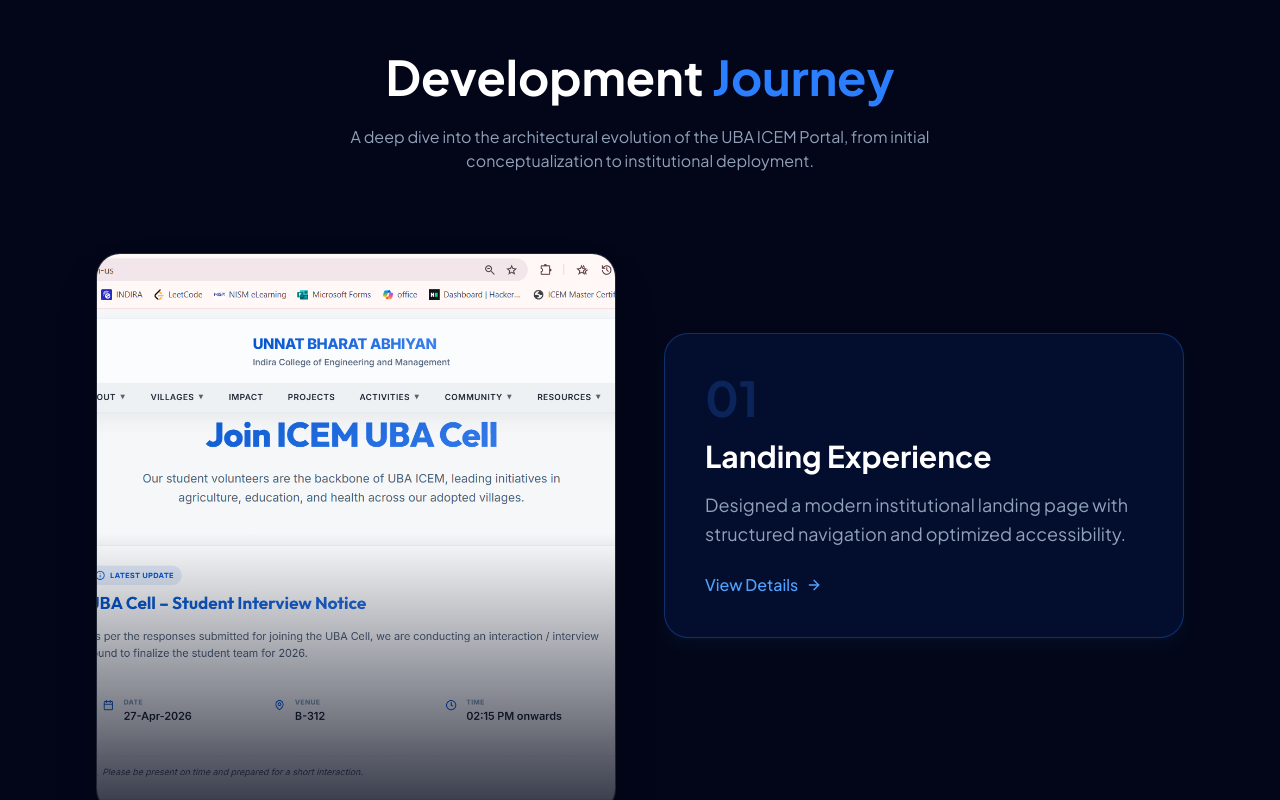
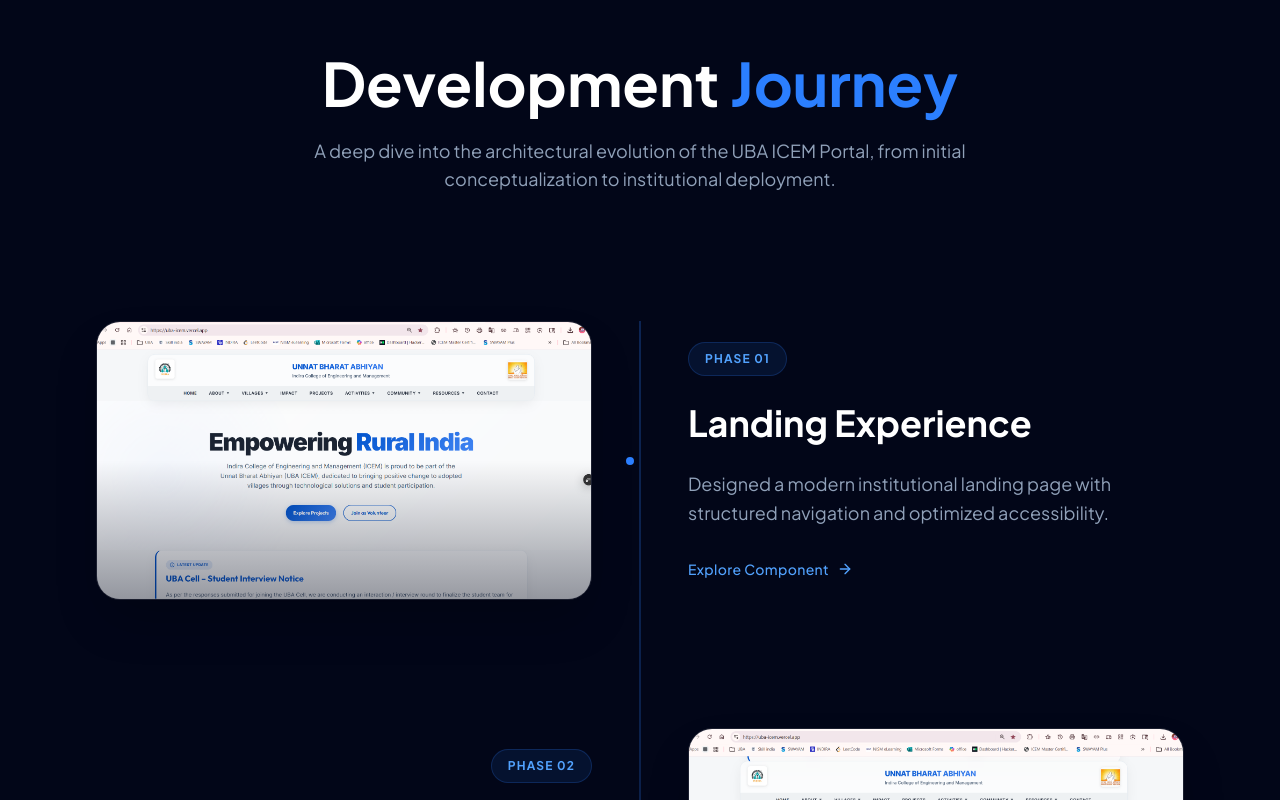
Before and after one commit to Nawalegaurav26/lifetime_learner26, a Next.js app: page /projects/uba in a window 1280 px wide. Shown: the part 1560-2360 px from the top of the page. Built offline with nearby package versions, Linux system fonts and the light colour scheme.

Commit message:
feat: Refactor UBA journey to an alternating side-by-side layout for better visibility

```diff
--- a/src/app/projects/uba/page.tsx
+++ b/src/app/projects/uba/page.tsx
@@ -306,17 +306,14 @@
 ];
 
 const DevelopmentJourney = () => {
-  const containerRef = useRef(null);
-  const [activeIndex, setActiveIndex] = useState(0);
-
   return (
-    <Section id="journey" className="bg-slate-950 pb-0">
-      <div className="text-center mb-20">
+    <Section id="journey" className="bg-slate-950">
+      <div className="text-center mb-32">
         <motion.h2
           initial={{ opacity: 0, y: 20 }}
           whileInView={{ opacity: 1, y: 0 }}
           viewport={{ once: true }}
-          className="text-4xl md:text-5xl font-bold text-white mb-6"
+          className="text-4xl md:text-6xl font-bold text-white mb-6"
         >
           Development <span className="text-blue-500">Journey</span>
         </motion.h2>
@@ -325,43 +322,22 @@
           whileInView={{ opacity: 1, y: 0 }}
           viewport={{ once: true }}
           transition={{ delay: 0.1 }}
-          className="text-slate-400 max-w-2xl mx-auto"
+          className="text-slate-400 max-w-2xl mx-auto text-lg"
         >
           A deep dive into the architectural evolution of the UBA ICEM Portal, from initial conceptualization to institutional deployment.
         </motion.p>
       </div>
 
-      <div ref={containerRef} className="relative flex flex-col lg:flex-row gap-12">
-        {/* Left: Sticky Image Preview */}
-        <div className="lg:w-1/2 lg:sticky lg:top-32 lg:h-[70vh] rounded-3xl overflow-hidden border border-white/10 bg-slate-900/50 shadow-2xl">
-          <AnimatePresence mode="wait">
-            <motion.div
-              key={activeIndex}
-              initial={{ opacity: 0, scale: 1.1, filter: "blur(10px)" }}
-              animate={{ opacity: 1, scale: 1, filter: "blur(0px)" }}
-              exit={{ opacity: 0, scale: 0.95, filter: "blur(10px)" }}
-              transition={{ duration: 0.7, ease: [0.16, 1, 0.3, 1] }}
-              className="absolute inset-0"
-            >
-              <Image
-                src={timelineData[activeIndex].image}
-                alt={timelineData[activeIndex].title}
-                fill
-                className="object-cover"
-              />
-              <div className="absolute inset-0 bg-gradient-to-t from-slate-950/80 via-transparent to-transparent"></div>
-            </motion.div>
-          </AnimatePresence>
-        </div>
+      <div className="relative max-w-7xl mx-auto">
+        {/* Vertical Connecting Line */}
+        <div className="absolute left-1/2 -translate-x-1/2 top-0 bottom-0 w-px bg-gradient-to-b from-blue-500/50 via-blue-500/20 to-transparent hidden lg:block"></div>
 
-        {/* Right: Scrolling Content */}
-        <div className="lg:w-1/2 space-y-48 py-20">
+        <div className="space-y-32">
           {timelineData.map((item, index) => (
             <TimelineItem
               key={index}
               item={item}
               index={index}
-              onInView={() => setActiveIndex(index)}
             />
           ))}
         </div>
@@ -370,43 +346,54 @@
   );
 };
 
-interface TimelineData {
-  image: string;
-  title: string;
-  description: string;
-}
-
-const TimelineItem = ({ item, index, onInView }: { item: TimelineData; index: number; onInView: () => void }) => {
-  const ref = useRef(null);
-  const isInView = useInView(ref, { margin: "-45% 0px -45% 0px" });
-
-  useEffect(() => {
-    if (isInView) {
-      onInView();
-    }
-  }, [isInView, onInView]);
+const TimelineItem = ({ item, index }: { item: TimelineData; index: number }) => {
+  const isEven = index % 2 === 0;
 
   return (
     <motion.div
-      ref={ref}
-      initial={{ opacity: 0, x: 50 }}
-      whileInView={{ opacity: 1, x: 0 }}
-      viewport={{ once: false }}
-      transition={{ duration: 0.8 }}
-      className={`p-10 rounded-3xl border transition-all duration-500 ${
-        isInView
-          ? "bg-blue-600/10 border-blue-500/30 shadow-lg shadow-blue-500/5"
-          : "bg-white/5 border-white/10 opacity-40 grayscale"
-      }`}
+      initial={{ opacity: 0, y: 50 }}
+      whileInView={{ opacity: 1, y: 0 }}
+      viewport={{ once: true, margin: "-100px" }}
+      transition={{ duration: 0.8, ease: [0.16, 1, 0.3, 1] }}
+      className={`relative grid lg:grid-cols-2 gap-12 lg:gap-24 items-center ${isEven ? "" : "lg:flex-row-reverse"}`}
     >
-      <div className="text-5xl font-bold text-blue-500/20 mb-4">0{index + 1}</div>
-      <h3 className="text-3xl font-bold text-white mb-4">{item.title}</h3>
-      <p className="text-lg text-slate-400 leading-relaxed mb-6">
-        {item.description}
-      </p>
-      <div className="flex items-center gap-2 text-blue-400 font-medium group cursor-pointer">
-        <span>View Details</span>
-        <ArrowRight size={16} className="group-hover:translate-x-1 transition-transform" />
+      {/* Image Side */}
+      <div className={`relative group ${isEven ? "lg:order-1" : "lg:order-2"}`}>
+        <div className="relative aspect-video rounded-3xl overflow-hidden border border-white/10 shadow-2xl group-hover:border-blue-500/30 transition-all duration-500">
+          <Image
+            src={item.image}
+            alt={item.title}
+            fill
+            className="object-cover transition-transform duration-700 group-hover:scale-105"
+          />
+          <div className="absolute inset-0 bg-gradient-to-t from-slate-950/40 via-transparent to-transparent"></div>
+        </div>
+
+        {/* Glow behind image */}
+        <div className="absolute -inset-4 bg-blue-500/5 blur-3xl -z-10 rounded-full opacity-0 group-hover:opacity-100 transition-opacity"></div>
+      </div>
+
+      {/* Text Side */}
+      <div className={`relative ${isEven ? "lg:order-2" : "lg:order-1 lg:text-right"}`}>
+        {/* Connector Dot */}
+        <div className={`absolute top-1/2 -translate-y-1/2 w-4 h-4 rounded-full bg-blue-500 border-4 border-slate-950 z-10 hidden lg:block ${
+          isEven ? "-left-[66px]" : "-right-[66px]"
+        }`}></div>
+
+        <div className="inline-block px-4 py-2 rounded-full bg-blue-500/10 border border-blue-500/20 text-blue-400 text-xs font-bold uppercase tracking-widest mb-6">
+          Phase 0{index + 1}
+        </div>
+        <h3 className="text-3xl md:text-4xl font-bold text-white mb-6 leading-tight">
+          {item.title}
+        </h3>
+        <p className="text-lg text-slate-400 leading-relaxed mb-8 max-w-xl ml-auto mr-auto lg:ml-0 lg:mr-0">
+          {item.description}
+        </p>
+
+        <div className={`flex items-center gap-2 text-blue-400 font-medium group cursor-pointer ${!isEven ? "lg:justify-end" : ""}`}>
+          <span className="text-sm tracking-wide">Explore Component</span>
+          <ArrowRight size={16} className="group-hover:translate-x-1 transition-transform" />
+        </div>
       </div>
     </motion.div>
   );
```
